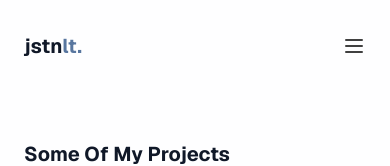
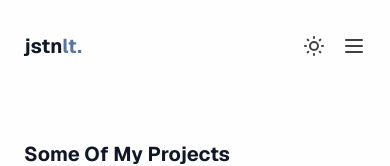
Before and after one commit to JastinXyz/jstnlt.my.id, a Next.js app: page /projects in a window 390 px wide. Shown: the top 166 px of the page. Built offline with nearby package versions, Linux system fonts and the light colour scheme; no server answers.

Commit message:
fix: theme switcher button on navbar

```diff
--- a/src/components/navbar.tsx
+++ b/src/components/navbar.tsx
@@ -20,9 +20,12 @@ export default function Navbar({ page }: { page?: page }) {
                 <Link href={'/guestbook'} className={cn("text-neutral-700 dark:text-neutral-300", page === 'guestbook' && "underline text-gray-900 dark:text-white")}>guestbook</Link>
                 <ThemeSwitch />
             </div>
-            <button onClick={() => setOpen(true)} className="md:hidden text-neutral-700 dark:text-neutral-300 cursor-pointer">
-                <IconMenu2 className="w-6 h-6" />
-            </button>
+            <div className="sm:hidden flex gap-4 items-center">
+                <ThemeSwitch iconSize={24} />
+                <button onClick={() => setOpen(true)} className="text-neutral-700 dark:text-neutral-300 cursor-pointer">
+                    <IconMenu2 className="w-6 h-6" />
+                </button>
+            </div>
             <div className={cn("fixed top-0 left-0 w-full h-full bg-gray-900/50 dark:bg-gray-800/50 p-4", open ? '' : 'hidden')}>
                 <div className="bg-white dark:bg-shark-900 rounded p-4">
                     <div className="flex items-center justify-between">
--- a/src/components/theme-switch.tsx
+++ b/src/components/theme-switch.tsx
@@ -2,7 +2,7 @@ import { useState, useEffect } from 'react'
 import { useTheme } from 'next-themes'
 import { IconMoonStars, IconSun } from '@tabler/icons-react'
 
-const ThemeSwitch = () => {
+const ThemeSwitch = ({ iconSize = 16 }) => {
   const [mounted, setMounted] = useState(false)
   const { resolvedTheme, setTheme } = useTheme()
 
@@ -17,7 +17,7 @@ const ThemeSwitch = () => {
 
   return (
     <button className='text-neutral-700 dark:text-neutral-300 cursor-pointer' onClick={() => setTheme(resolvedTheme === 'dark' ? 'light' : 'dark')} aria-label='Toggle theme'>
-      {resolvedTheme === 'dark' ? <IconMoonStars size={16} /> : <IconSun size={16} />}
+      {resolvedTheme === 'dark' ? <IconMoonStars size={iconSize} /> : <IconSun size={iconSize} />}
     </button>
   )
 }
```
